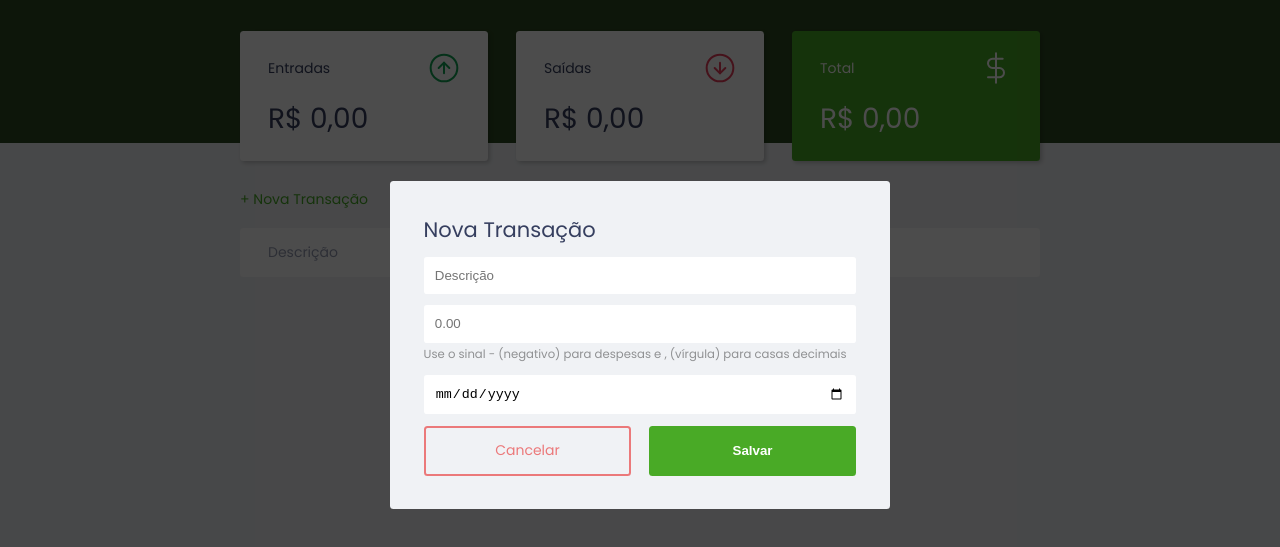
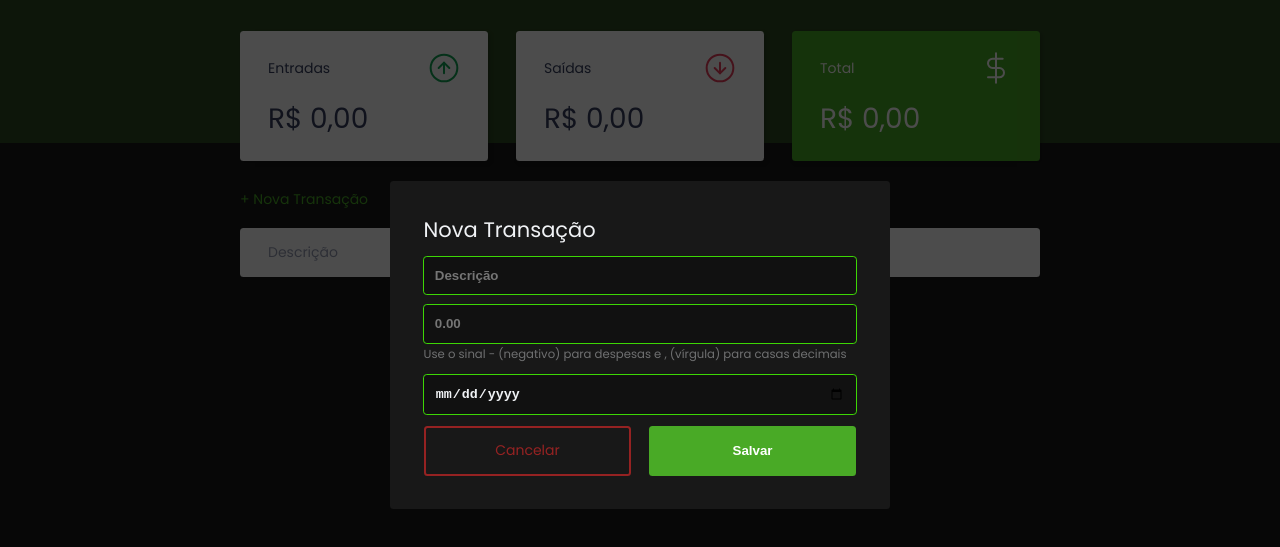
Before and after one commit to Raymw1/devfinances, a plain HTML site: page index.html in a window 1280 px wide. Both pictures are taken after a click on the link "+ Nova Transação". Shown: the part 55-602 px from the top of the page. Drawn offline with Linux system fonts and the light colour scheme.

Commit message:
Beginning the dark mode

```diff
--- a/index.html
+++ b/index.html
@@ -10,7 +10,7 @@
     <link rel="icon" type="image/png" sizes="16x16" href="assets/favicon.png">
     <title>dev.finance$</title>
 </head>
-<body>
+<body class="dark">
     <header>
         <img src="assets/logo.svg" alt="Logo Dev Finances">
     </header>
@@ -58,7 +58,7 @@
         </section>
     </main>
     <div class="modal-overlay">
-        <div class="modal">
+        <div class="modal dark">
             <div id="form">
                 <h2>Nova Transação</h2>
                 <form action="" onsubmit="form.submit(event)">
--- a/styles/style.css
+++ b/styles/style.css
@@ -7,6 +7,7 @@
     --red: #e92929;
     --gray: #969cb3;
     --ice: #f0f2f5;
+    --dark: #181818;
 }
 
 * {
@@ -22,6 +23,10 @@ html {
 body {
     background: var(--ice);
     font-family: 'Poppins', sans-serif;
+}
+
+body.dark, .modal.dark {
+    background: var(--dark);
 }
 
 .container {
@@ -262,6 +267,10 @@ footer p span{
     width: 90%;
 }
 
+.modal.dark h2, .modal.dark small {
+    color: var(--ice);
+}
+
 /* =============   FORM =============  */
 #form {
     max-width: 500px;
@@ -276,13 +285,20 @@ input {
     padding: 0.8rem;
     border: none;
     border-radius: 0.2rem;
-    outline: none;
+    outline: 1px solid var(--light-green);
     transition: 700ms;
 }
 
 input:hover {
     box-shadow: 1px 1px 2px rgba(0, 0, 0, 0.2);
     transition: 700ms;
+}
+
+.dark input {
+    background-color: #111111;
+    /* border: 1px solid var(--ice) */
+    color: var(--ice);
+    font-weight: bold;
 }
 
 .input-group {
```
